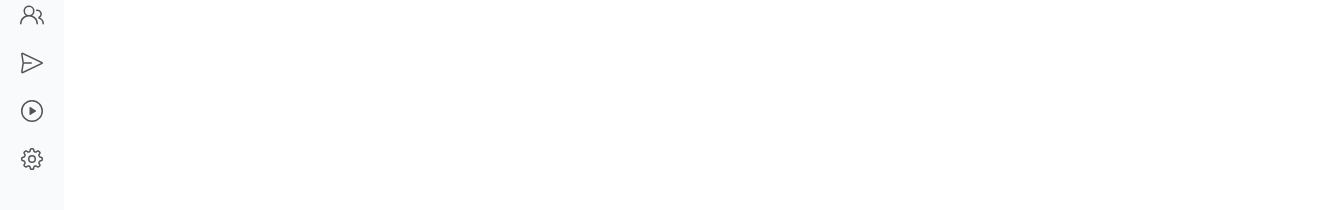
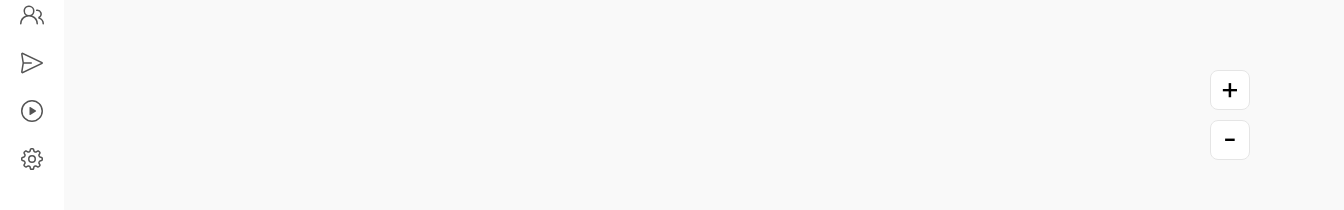
Before and after one commit to moontegrate/croissant, a React (Create React App) app in the folder frontend/app/: page / in a window 1280 px wide. Shown: the part 285-495 px from the top of the page, 1344 px wide, since content can reach past the window. Built offline with nearby package versions, Linux system fonts and the light colour scheme.

Commit message:
Realized basic canvas map

```diff
--- a/frontend/app/package.json
+++ b/frontend/app/package.json
@@ -12,11 +12,14 @@
     "@types/react-dom": "^18.0.0",
     "autoprefixer": "^10.4.20",
     "flowbite-react": "^0.10.1",
+    "konva": "^9.3.14",
     "postcss": "^8.4.41",
     "react": "^18.3.1",
     "react-dom": "^18.3.1",
     "react-helmet-async": "^2.0.5",
     "react-hot-toast": "^2.4.1",
+    "react-konva": "^18.2.10",
+    "react-konva-utils": "^1.0.6",
     "react-loader-spinner": "^6.1.6",
     "react-router-dom": "^6.26.0",
     "react-scripts": "5.0.1",
--- a/frontend/app/src/components/App/index.scss
+++ b/frontend/app/src/components/App/index.scss
@@ -1,3 +1,4 @@
 .App {
     height: 100vh;
+    display: flex;
 }
--- /dev/null
+++ b/frontend/app/src/components/InteractiveMap/index.scss
@@ -0,0 +1,28 @@
+@import '../../style/variables.scss';
+
+.flow {
+    overflow: hidden;
+
+    &-control {
+        position: fixed;
+        z-index: 10;
+        top: 50%;
+        right: 30px;
+        display: flex;
+        flex-direction: column;
+        gap: 10px;
+        transform: translateY(-50%);
+
+        &__inc, &__dec {
+            cursor: pointer;
+            width: 40px;
+            height: 40px;
+            border-radius: 20%;
+            background-color: white;
+            font-size: 30px;
+            text-align: center;
+            line-height: 115%;
+            border: 1px solid $border-color;
+        }
+    }
+}
--- /dev/null
+++ b/frontend/app/src/components/InteractiveMap/index.tsx
@@ -0,0 +1,97 @@
+import React, { useRef, useState } from 'react';
+import { Stage, Layer, Group } from 'react-konva';
+import { KonvaEventObject } from 'konva/lib/Node';
+import MessageCard from '../MessageCard';
+
+import './index.scss';
+
+interface NodeData {
+    id: string;
+    label: string;
+    x: number;
+    y: number;
+}
+
+const initialNodes: NodeData[] = [
+    { id: '1', label: 'Начало', x: 50, y: 100 },
+    { id: '2', label: 'Шаг 1', x: 200, y: 100 },
+];
+
+const InteractiveMap = () => {
+    const [nodes, setNodes] = useState<NodeData[]>(initialNodes);
+    const stageRef = useRef<any>(null);
+
+    const handleDragMove = (id: string, pos: { x: number; y: number }) => {
+        setNodes(prevNodes =>
+            prevNodes.map(node =>
+                node.id === id ? { ...node, x: pos.x, y: pos.y } : node
+            )
+        );
+    };
+
+    const handleWheel = (e: KonvaEventObject<WheelEvent>) => {
+        e.evt.preventDefault();
+
+        const stage = stageRef.current;
+        const scaleBy = 1.1;
+
+        if (stage) {
+            const oldScale = stage.scaleX();
+            const pointer = stage.getPointerPosition();
+            const mousePos = { x: pointer.x, y: pointer.y };
+            const newScale = e.evt.deltaY < 0 ? oldScale * scaleBy : oldScale / scaleBy;
+            const newPos = {
+                x: stage.x() - (mousePos.x - stage.x()) * (newScale / oldScale - 1),
+                y: stage.y() - (mousePos.y - stage.y()) * (newScale / oldScale - 1),
+            };
+
+            stage.scale({ x: newScale, y: newScale });
+            stage.position(newPos);
+            stage.batchDraw();
+        }
+    };
+
+    // const handleScale = (type: string) => {
+    //     if (stage) {
+    //         const oldScale = stage.scaleX();
+
+    //         const newScale = e.evt.deltaY < 0 ? oldScale * scaleBy : oldScale / scaleBy;
+    //         const newPos = {
+    //             x: stage.x() - (mousePos.x - stage.x()) * (newScale / oldScale - 1),
+    //             y: stage.y() - (mousePos.y - stage.y()) * (newScale / oldScale - 1),
+    //         };
+    //         stage.scale({ x: newScale, y: newScale });
+    //         stage.position(newPos);
+    //         stage.batchDraw();
+    //     }
+    // }
+
+    return (
+        <div className='flow'>
+            <Stage
+                width={window.innerWidth}
+                height={window.innerHeight}
+                x={70}
+                y={50}
+                ref={stageRef}
+                onWheel={handleWheel}
+                draggable
+                style={{ backgroundColor: '#f9f9f9' }}
+            >
+                <Layer>
+                    {nodes.map(node => (
+                        <React.Fragment key={node.id}>
+                            <MessageCard/>
+                        </React.Fragment>
+                    ))}
+                </Layer>
+            </Stage>
+            <div className='flow-control'>
+                <div className='flow-control__inc'>+</div>
+                <div className='flow-control__dec'>-</div>
+            </div>
+        </div>
+    );
+};
+
+export default InteractiveMap;
--- /dev/null
+++ b/frontend/app/src/components/MessageCard/index.scss
@@ -0,0 +1,20 @@
+@import '../../style/mixins.scss';
+@import '../../style/variables.scss';
+
+.message-card {
+    @include flow-card;
+
+    &:hover {
+        border-color: $message-card-accent;
+    }
+
+    &:hover::after {
+        content: '';
+        position: absolute;
+        top: 0;
+        left: 0;
+        right: 0;
+        bottom: 0;
+        background-color: rgba(0, 0, 0, 0.1); /* Пример hover-эффекта */
+    }
+}
--- /dev/null
+++ b/frontend/app/src/components/MessageCard/index.tsx
@@ -0,0 +1,22 @@
+import './index.scss';
+import { Group } from 'react-konva';
+import { Html } from 'react-konva-utils';
+import { GoComment } from "react-icons/go";
+
+const MessageCard = () => {
+    return (
+        <Group draggable width={500} height={300}>
+            <Html divProps={{ style: { pointerEvents: "none" } }}>
+                <div>
+                    <div className='flow-card message-card'>
+                        <div className='flow-card__head'>
+                            <GoComment color='#2F71F0' size={30}/>
+                        </div>
+                    </div>
+                </div>
+            </Html>
+        </Group>
+    );
+};
+
+export default MessageCard;
--- a/frontend/app/src/pages/PublicPage.tsx
+++ b/frontend/app/src/pages/PublicPage.tsx
@@ -7,12 +7,15 @@ import Spinner from '../components/Spinner';
 import { lazy, Suspense } from "react";
 import { Route, Routes } from "react-router-dom";
 
+import SidebarComponent from '../components/Sidebar';
+
 const MainPageLayout = lazy(() => import("./layouts/main"));
 const SignInPageLayout = lazy(() => import("./layouts/signIn"));
 
 const PublicPage = () => {
   return (
     <>
+    <SidebarComponent/>
       <Suspense
         fallback={
           <div className="page-loading-spinner">
--- a/frontend/app/src/pages/layouts/main/index.tsx
+++ b/frontend/app/src/pages/layouts/main/index.tsx
@@ -2,7 +2,7 @@ import { useEffect } from "react";
 import { Helmet } from "react-helmet-async";
 import { useNavigate } from "react-router-dom";
 
-import SidebarComponent from "../../../components/Sidebar";
+import InteractiveMap from "../../../components/InteractiveMap";
 
 const isAuthorized = true;
 
@@ -22,7 +22,7 @@ const MainPageLayout = () => {
                 <meta name="description" content="auto chat bot" />
                 <title>Main page</title>
             </Helmet>
-            <SidebarComponent/>
+            <InteractiveMap/>
         </div>
     );
 };
--- a/frontend/app/src/style/flowbiteThemes/sidebarTheme.ts
+++ b/frontend/app/src/style/flowbiteThemes/sidebarTheme.ts
@@ -3,9 +3,9 @@ export const sidebarTheme = {
         "base": "h-full",
         "collapsed": {
             "on": "w-16",
-            "off": "w-16"
+            "off": "w-18"
         },
-        "inner": "h-full overflow-y-auto overflow-x-hidden rounded bg-gray-50 px-3 py-4 dark:bg-gray-800"
+        "inner": "h-full overflow-y-auto overflow-x-hidden rounded bg-white px-3 py-4 dark:bg-gray-800"
     },
     "collapse": {
         "button": "group flex w-full items-center rounded-lg p-2 text-base font-normal text-gray-900 transition duration-75 hover:bg-gray-100 dark:text-white dark:hover:bg-gray-700",
--- /dev/null
+++ b/frontend/app/src/style/mixins.scss
@@ -0,0 +1,9 @@
+@import './variables.scss';
+
+@mixin flow-card {
+    cursor: pointer;
+    padding: 10px;
+    background-color: white;
+    border-radius: 10px;
+    border: 2px solid $border-color;
+}
--- a/frontend/app/src/style/variables.scss
+++ b/frontend/app/src/style/variables.scss
@@ -2,3 +2,4 @@ $main-color: #FF7A7A;
 $main-color-light: #FFACAC;
 $light-gray-text: #898989;
 $border-color: #E5E5E5;
+$message-card-accent: #2F71F0;
```
Also changed, not shown: 1 other file (tests, documents, lock files or other folders).
